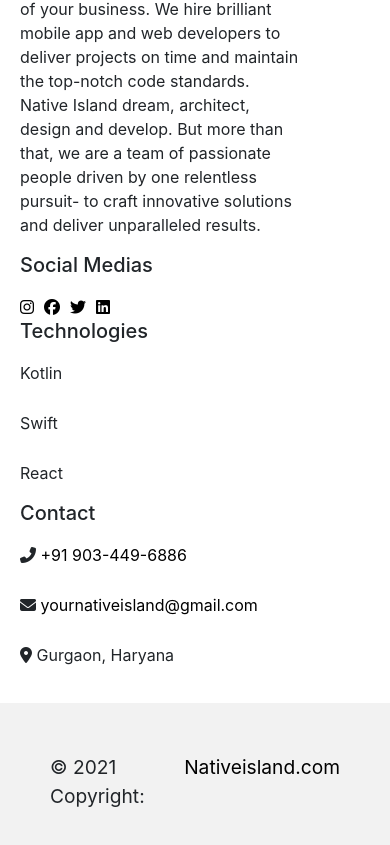
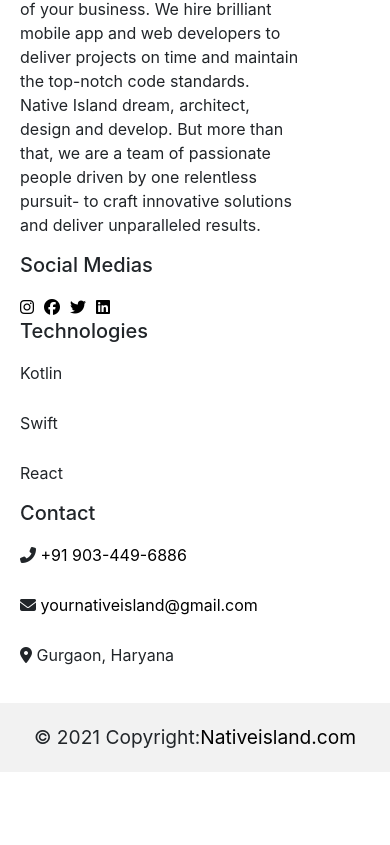
Before and after one commit to junejapurav/Native-Island, a React (Create React App) app: page / in a window 390 px wide. Shown: the part 4139-4984 px from the top of the page. After the commit the page ends 4911 px from the top, so only its background shows below. Built offline with nearby package versions, Linux system fonts and the light colour scheme.

Commit message:
responsiveness added

```diff
--- a/src/components/footer.css
+++ b/src/components/footer.css
@@ -86,4 +86,7 @@ footer a{
     .lowerfooter .footerdesc{
         width: 80%;
     }
+    .copyright{
+        padding: 20px;
+    }
 }
```
